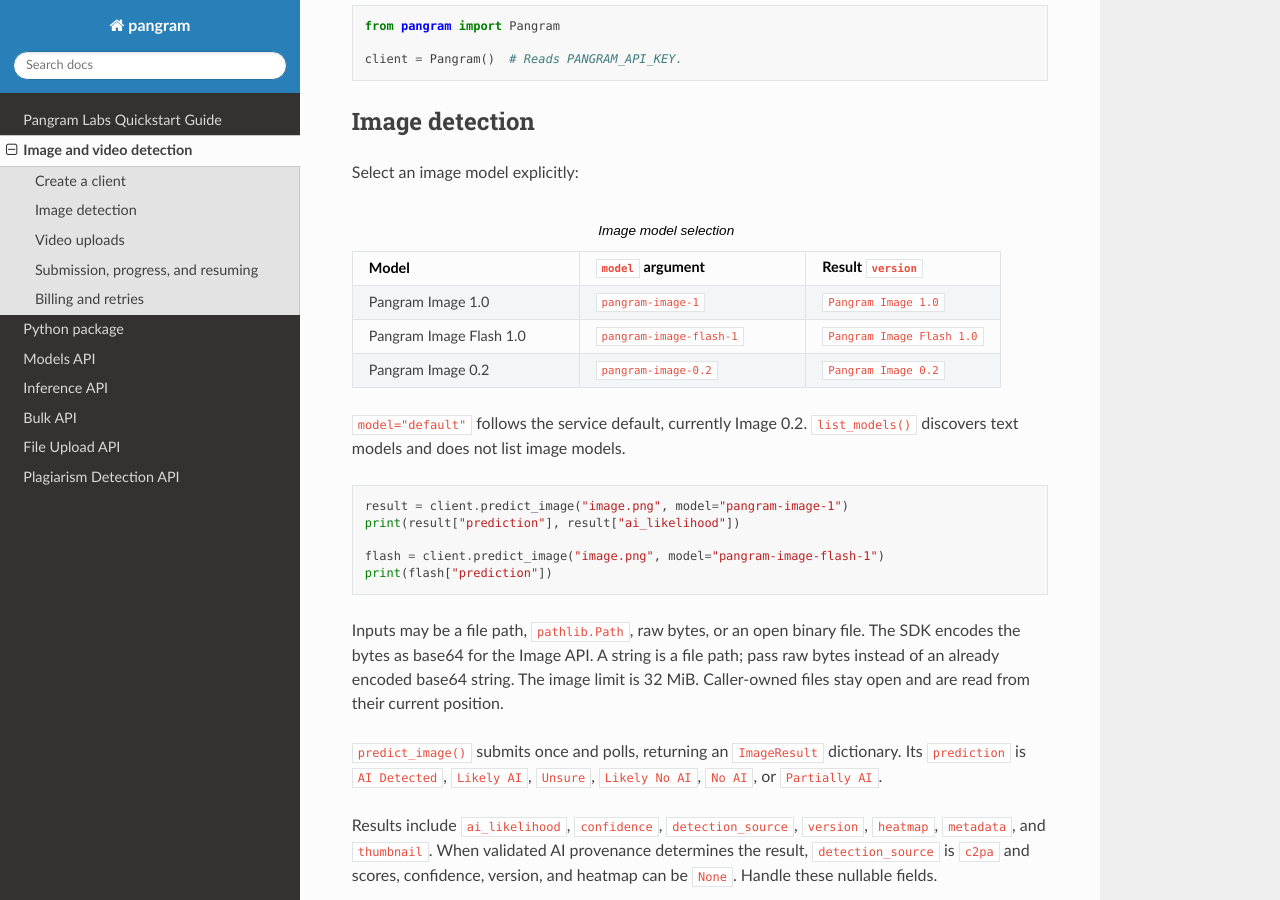
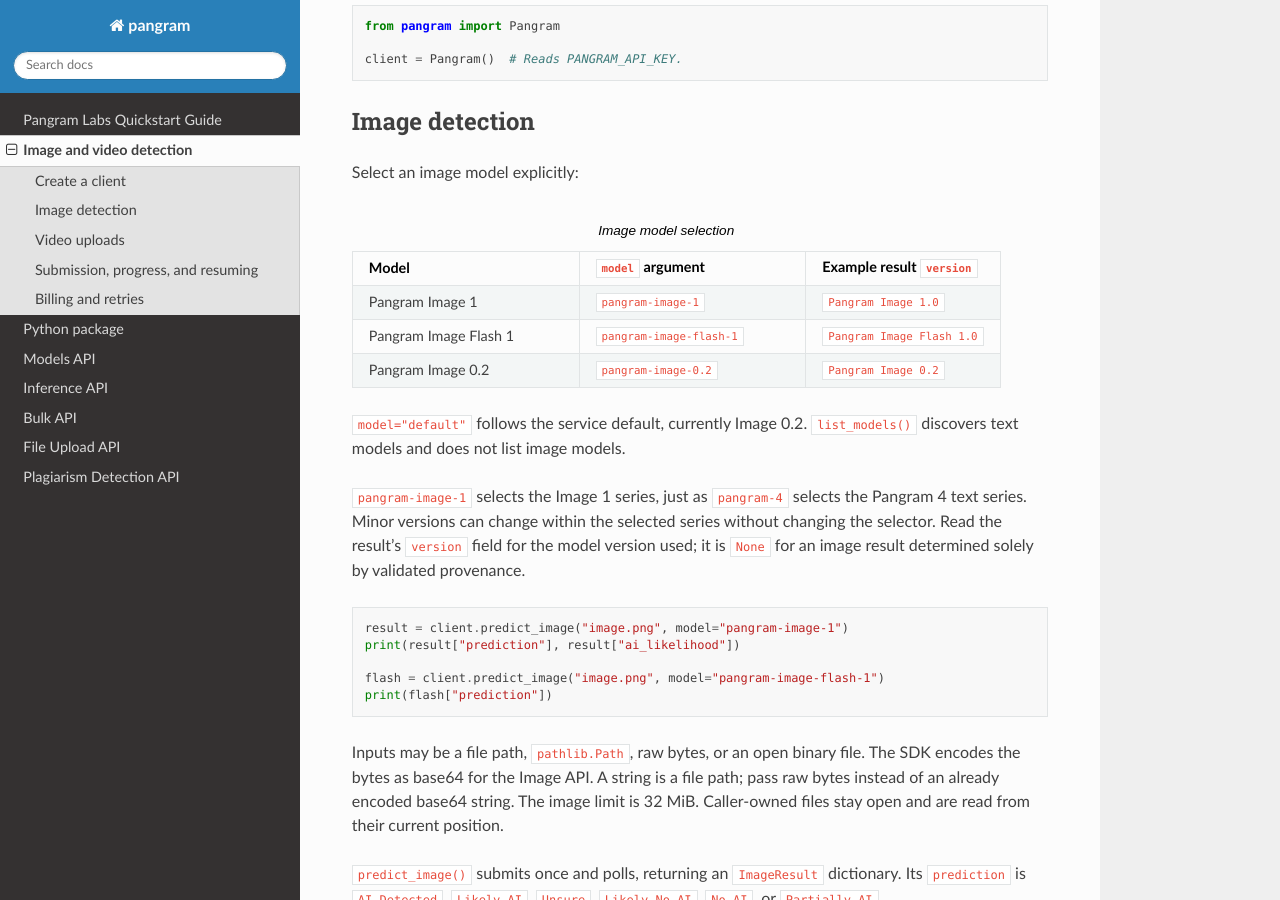
Before and after one commit to pangramlabs/pangram-sdk, a Sphinx documentation site: the page built from docs/media.rst, in a window 1280 px wide and 900 px high, scrolled down 407 px. Built offline with Sphinx 7.4.7 and the Read the Docs theme 3.1.0, drawn with Linux system fonts in a browser that asks for light colours.

Commit message:
Clarify model series selectors and minor version updates

```diff
--- a/docs/media.rst
+++ b/docs/media.rst
@@ -29,11 +29,11 @@ Select an image model explicitly:
 
    * - Model
      - ``model`` argument
-     - Result ``version``
-   * - Pangram Image 1.0
+     - Example result ``version``
+   * - Pangram Image 1
      - ``pangram-image-1``
      - ``Pangram Image 1.0``
-   * - Pangram Image Flash 1.0
+   * - Pangram Image Flash 1
      - ``pangram-image-flash-1``
      - ``Pangram Image Flash 1.0``
    * - Pangram Image 0.2
@@ -42,6 +42,12 @@ Select an image model explicitly:
 
 ``model="default"`` follows the service default, currently Image 0.2.
 ``list_models()`` discovers text models and does not list image models.
+
+``pangram-image-1`` selects the Image 1 series, just as ``pangram-4`` selects
+the Pangram 4 text series. Minor versions can change within the selected series
+without changing the selector. Read the result's ``version`` field for the model
+version used; it is ``None`` for an image result determined solely by validated
+provenance.
 
 .. code-block:: python
 
```
Also changed, not shown: README.md (+10 -4 lines), docs/tutorial.rst (+5 -3 lines), 1 other file.
